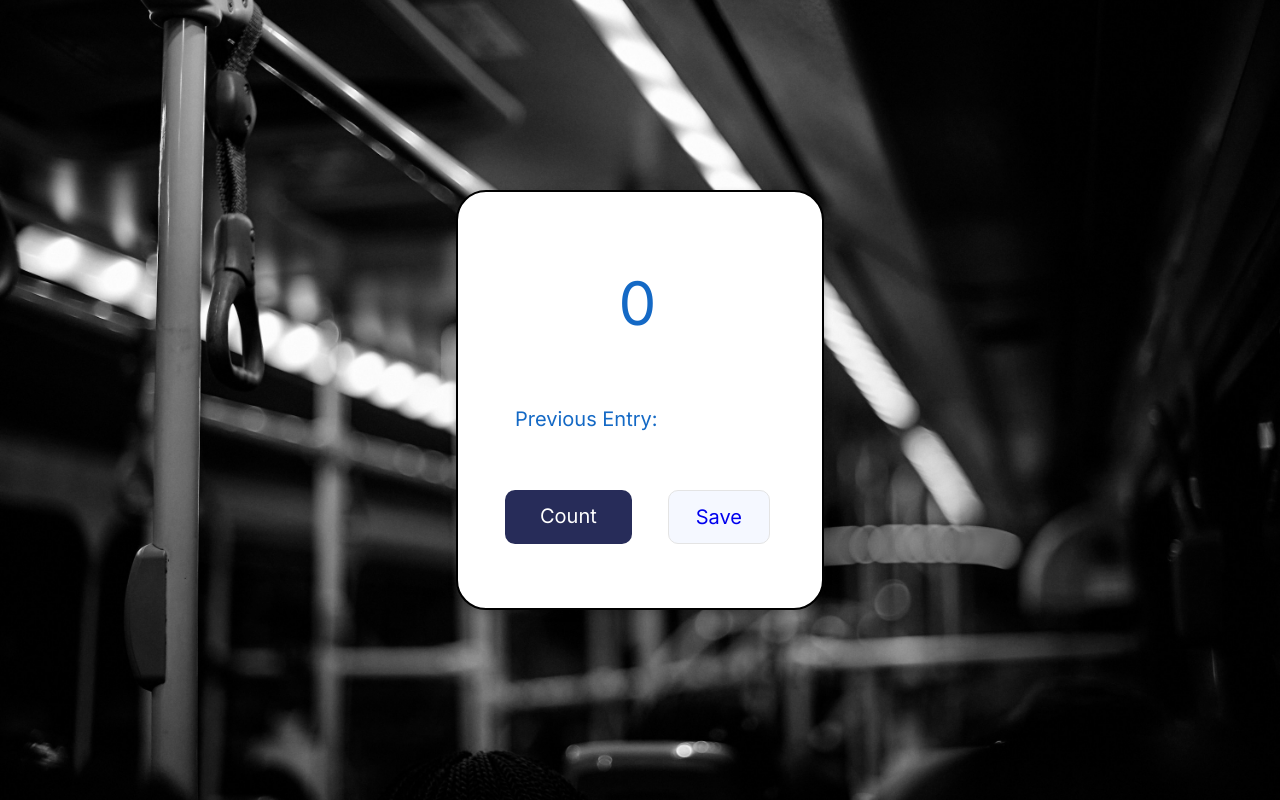
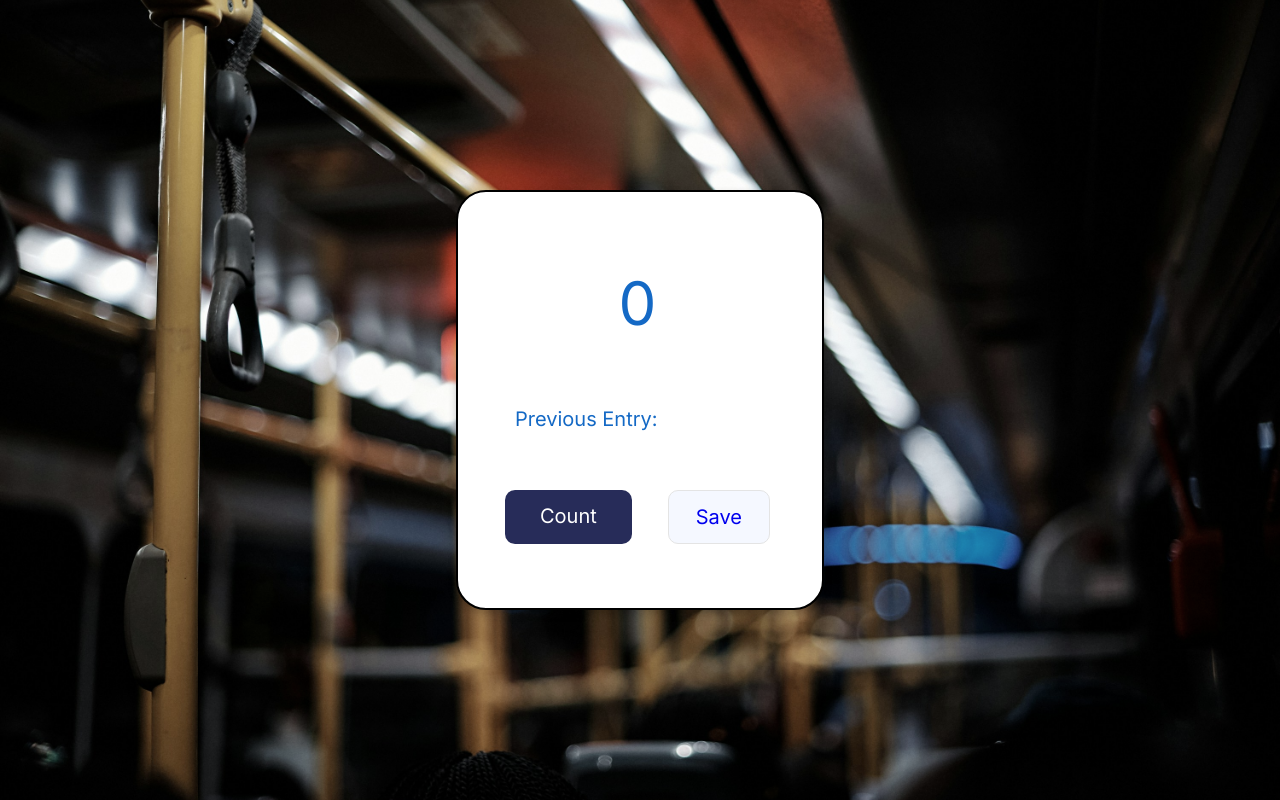
Before and after one commit to Ehsan914/simple-counter, a plain HTML site: page index.html in a window 1280 px wide. Drawn offline with Linux system fonts and the light colour scheme; a web font is replaced by a local one.

Commit message:
Third commit

```diff
--- a/css/style.css
+++ b/css/style.css
@@ -19,7 +19,7 @@ body {
     background-image: url(../assets/Bg1.jpg);
     background-size: cover;
     background-position: center;
-    filter: grayscale(100%);
+    filter: grayscale(25%);
     width: 100vw;
     height: 100vh;
     position: absolute;
@@ -54,9 +54,9 @@ main::before {
     left: 50%;
     width: 0;
     height: 0;
-    opacity: .3;
+    -webkit-filter: blur(5px);
+    opacity: .5;
     background-color: #E7EEFC;
-    filter: grayscale(100%);
     border-radius: 50%;
     transition: all 0.3s ease;
     z-index: -1;
```
